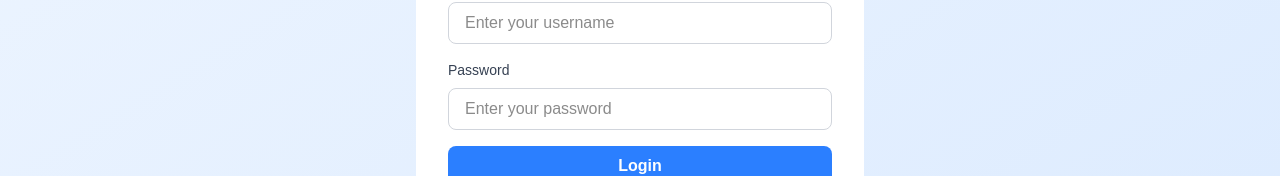
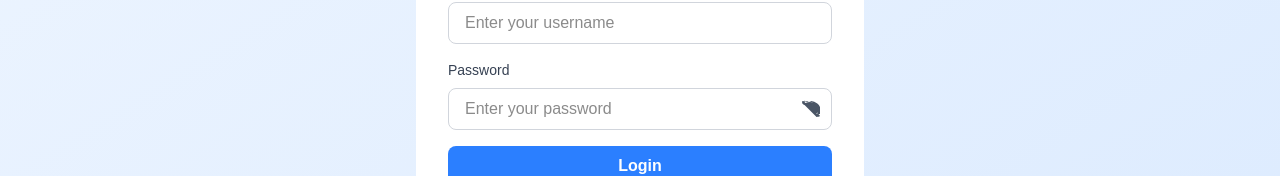
Before and after one commit to ratheeshkm/tailor-app-nextjs, a Next.js app: page /login in a window 1280 px wide. Shown: the part 434-610 px from the top of the page. Built offline with nearby package versions, Linux system fonts and the light colour scheme.

Commit message:
Add show/hide password toggle with eye icon on login page
- Add useState for showPassword state
- Add toggle button with eye and eye-off SVG icons
- Password input switches between 'text' and 'password' type
- Eye button disabled during form submission
- Proper styling with dark mode support

```diff
--- a/app/login/page.tsx
+++ b/app/login/page.tsx
@@ -1,5 +1,6 @@
 'use client';
 
+import { useState } from 'react';
 import { useRouter } from 'next/navigation';
 import { useForm } from 'react-hook-form';
 
@@ -9,6 +10,7 @@ interface LoginFormInputs {
 }
 
 export default function LoginPage() {
+  const [showPassword, setShowPassword] = useState(false);
   const router = useRouter();
   const { register, handleSubmit, formState: { errors, isSubmitting }, setError } = useForm<LoginFormInputs>({
     mode: 'onBlur',
@@ -79,17 +81,37 @@ export default function LoginPage() {
             <label htmlFor="password" className="block text-sm font-medium text-gray-700 dark:text-gray-300 mb-2">
               Password
             </label>
+            <div className="relative">
               <input
-              type="password"
+                type={showPassword ? 'text' : 'password'}
                 id="password"
                 disabled={isSubmitting}
-              className="w-full px-4 py-2 border border-gray-300 dark:border-gray-600 rounded-lg focus:outline-none focus:ring-2 focus:ring-blue-500 dark:bg-gray-700 dark:text-white"
+                className="w-full px-4 py-2 border border-gray-300 dark:border-gray-600 rounded-lg focus:outline-none focus:ring-2 focus:ring-blue-500 dark:bg-gray-700 dark:text-white pr-10"
                 placeholder="Enter your password"
                 {...register('password', {
                   required: 'Password is required',
                   minLength: { value: 1, message: 'Password is required' },
                 })}
               />
+              <button
+                type="button"
+                onClick={() => setShowPassword(!showPassword)}
+                className="absolute right-3 top-1/2 transform -translate-y-1/2 text-gray-600 dark:text-gray-400 hover:text-gray-900 dark:hover:text-white focus:outline-none"
+                disabled={isSubmitting}
+              >
+                {showPassword ? (
+                  <svg className="w-5 h-5" fill="currentColor" viewBox="0 0 20 20">
+                    <path d="M10 12a2 2 0 100-4 2 2 0 000 4z" />
+                    <path fillRule="evenodd" d="M.458 10C1.732 5.943 5.522 3 10 3s8.268 2.943 9.542 7c-1.274 4.057-5.064 7-9.542 7S1.732 14.057.458 10zM14 10a4 4 0 11-8 0 4 4 0 018 0z" clipRule="evenodd" />
+                  </svg>
+                ) : (
+                  <svg className="w-5 h-5" fill="currentColor" viewBox="0 0 20 20">
+                    <path fillRule="evenodd" d="M3.707 2.293a1 1 0 00-1.414 1.414l14 14a1 1 0 001.414-1.414l-1.473-1.473A10.014 10.014 0 0019.542 10C18.268 5.943 14.478 3 10 3a9.958 9.958 0 00-4.512 1.074l-1.78-1.781zm4.261 4.26l1.514 1.515a2.003 2.003 0 012.45 2.45l1.514 1.514a4 4 0 00-5.478-5.478z" clipRule="evenodd" />
+                    <path d="M15.171 13.576l1.414 1.414a1 1 0 00.707-.293 10 10 0 00-15.314-10.71l2.06 2.06a8 8 0 0112.133 8.03zm3.183 1.414l1.06 1.06a1 1 0 01-1.414 1.414l-14-14a1 1 0 011.414-1.414l1.06 1.06a10.003 10.003 0 0113.88 11.94z" />
+                  </svg>
+                )}
+              </button>
+            </div>
             {errors.password && (
               <p className="text-red-500 text-sm mt-1">{errors.password.message}</p>
             )}
```
Lines whose indentation alone changed are shown as unchanged.
